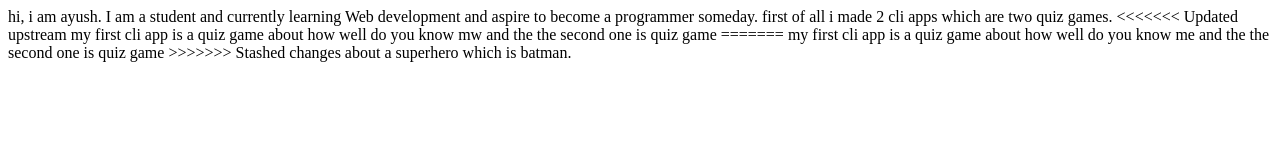
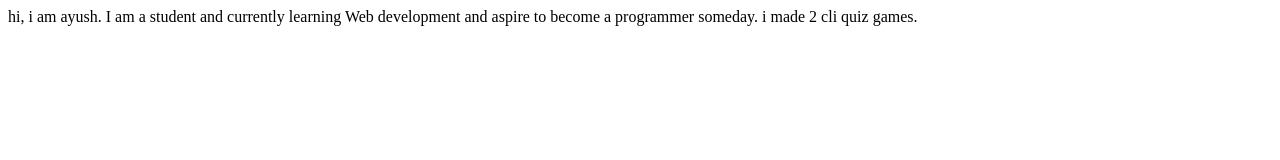
Before and after one commit to ayush6701/my-demo-website, a plain HTML site: page index.html in a window 1280 px wide. Drawn offline with Linux system fonts and the light colour scheme.

Commit message:
update index.html

```diff
--- a/index.html
+++ b/index.html
@@ -9,12 +9,6 @@
 <body>
     hi, i am ayush. I am a student and currently learning Web development
     and aspire to become a programmer someday.
-    first of all i made 2 cli apps which are two quiz games.
-<<<<<<< Updated upstream
-    my first cli app is a quiz game about how well do you know mw and the the second one is quiz game
-=======
-    my first cli app is a quiz game about how well do you know me and the the second one is quiz game
->>>>>>> Stashed changes
-    about a superhero which is batman.
+    i made 2 cli quiz games.
 </body>
 </html>
```
